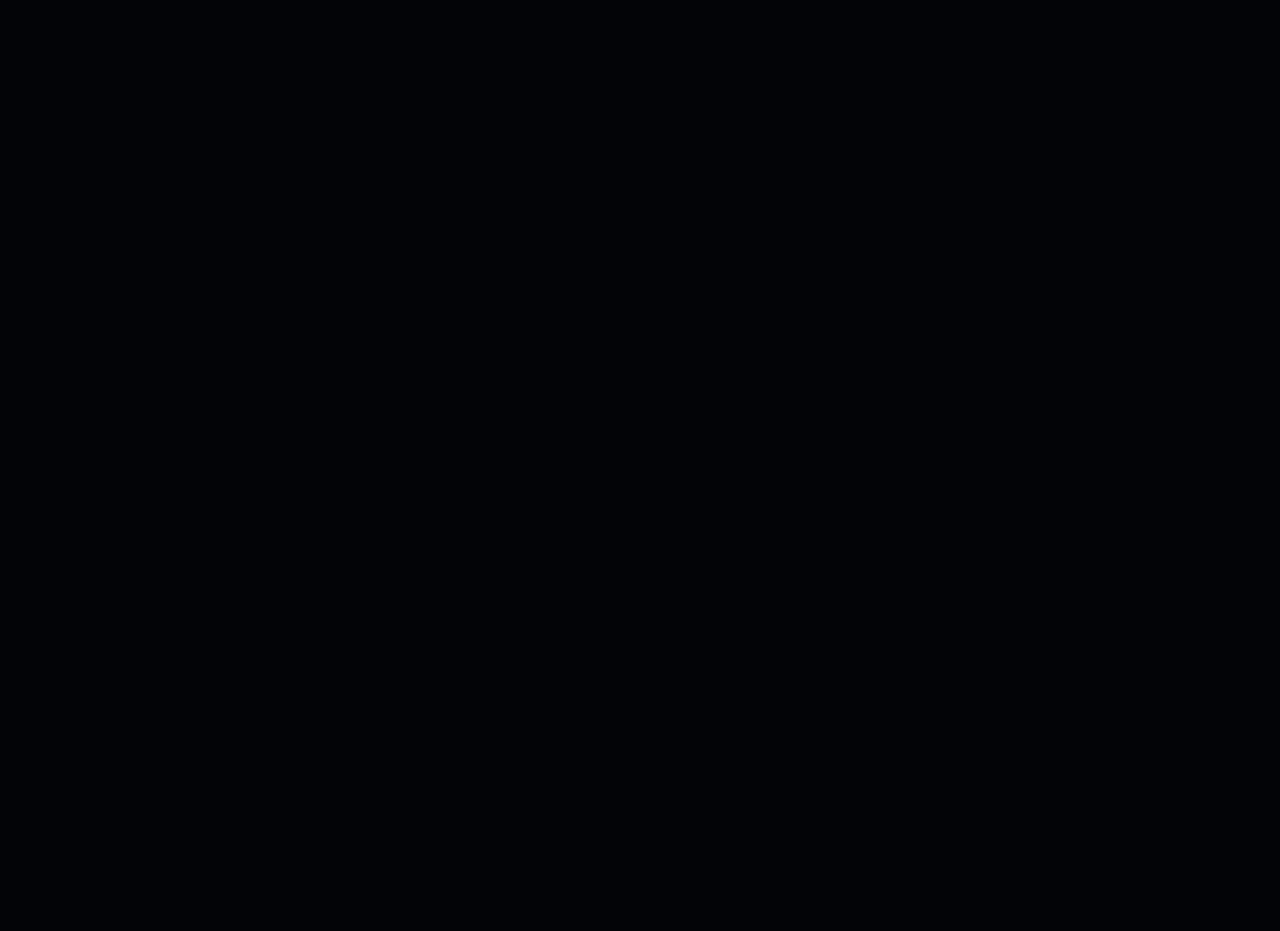
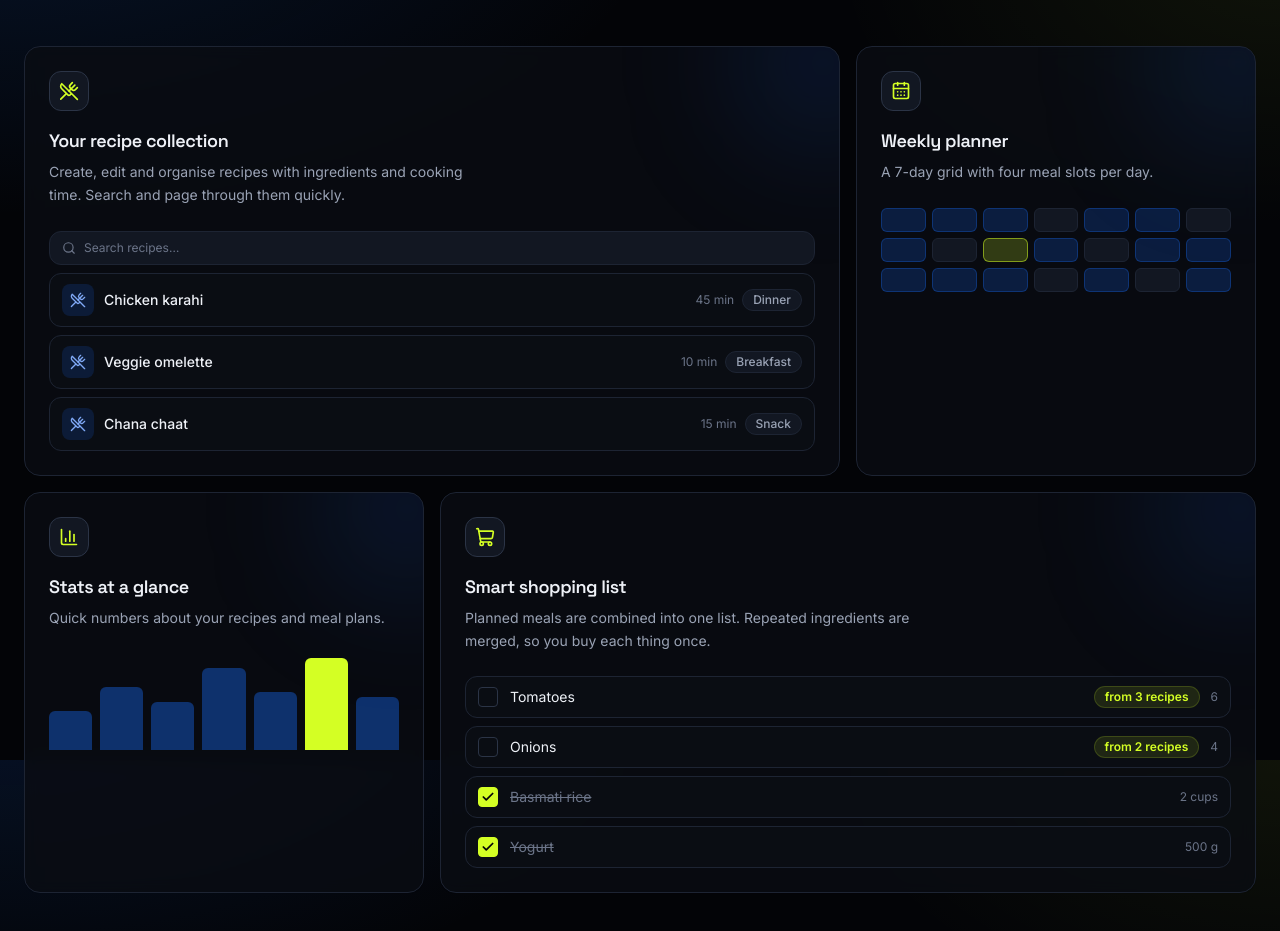
Before and after one commit to MohidWebDev/recipe-meal-planner, a React (Vite) app in the folder client/: page / in a window 1280 px wide. Shown: the part 1640-2571 px from the top of the page. Before the commit the page ends 1385 px from the top, so only its background shows below. Built offline with nearby package versions, Linux system fonts and the light colour scheme; no server answers.

Commit message:
feat: add bento features grid to landing page

```diff
--- /dev/null
+++ b/client/src/components/landing/Features.jsx
@@ -0,0 +1,193 @@
+import {
+  BarChart3,
+  CalendarDays,
+  Check,
+  Search,
+  ShoppingCart,
+  UtensilsCrossed,
+} from "lucide-react";
+
+/* ---------- Mini illustrations (plain divs, no images) ---------- */
+
+function RecipesArt() {
+  const rows = [
+    { name: "Chicken karahi", meta: "45 min", tag: "Dinner" },
+    { name: "Veggie omelette", meta: "10 min", tag: "Breakfast" },
+    { name: "Chana chaat", meta: "15 min", tag: "Snack" },
+  ];
+  return (
+    <div className="mt-6 space-y-2" aria-hidden="true">
+      <div className="flex items-center gap-2 rounded-xl border border-line bg-raised px-3 py-2 text-xs text-subtle">
+        <Search className="h-3.5 w-3.5" />
+        Search recipes…
+      </div>
+      {rows.map(({ name, meta, tag }) => (
+        <div
+          key={name}
+          className="flex items-center justify-between gap-3 rounded-xl border border-line bg-surface px-3 py-2.5"
+        >
+          <span className="flex min-w-0 items-center gap-2.5">
+            <span className="flex h-8 w-8 shrink-0 items-center justify-center rounded-lg bg-brand/20 text-brand-light">
+              <UtensilsCrossed className="h-4 w-4" />
+            </span>
+            <span className="truncate text-sm font-medium text-fg">{name}</span>
+          </span>
+          <span className="flex shrink-0 items-center gap-2">
+            <span className="hidden text-xs text-subtle sm:inline">{meta}</span>
+            <span className="badge">{tag}</span>
+          </span>
+        </div>
+      ))}
+    </div>
+  );
+}
+
+function PlannerArt() {
+  const filled = [
+    1, 1, 1, 0, 1, 1, 0, 1, 0, 1, 1, 0, 1, 1, 1, 1, 1, 0, 1, 0, 1,
+  ];
+  return (
+    <div className="mt-6 grid grid-cols-7 gap-1.5" aria-hidden="true">
+      {filled.map((on, i) => (
+        <span
+          key={i}
+          className={`h-6 rounded-md border ${
+            on
+              ? i === 9
+                ? "border-accent/50 bg-accent/20"
+                : "border-brand/40 bg-brand/25"
+              : "border-line bg-raised"
+          }`}
+        />
+      ))}
+    </div>
+  );
+}
+
+function ShoppingArt() {
+  const items = [
+    { name: "Tomatoes", qty: "6", note: "from 3 recipes", done: false },
+    { name: "Onions", qty: "4", note: "from 2 recipes", done: false },
+    { name: "Basmati rice", qty: "2 cups", note: "", done: true },
+    { name: "Yogurt", qty: "500 g", note: "", done: true },
+  ];
+  return (
+    <ul className="mt-6 space-y-2" aria-hidden="true">
+      {items.map(({ name, qty, note, done }) => (
+        <li
+          key={name}
+          className="flex items-center gap-3 rounded-xl border border-line bg-surface px-3 py-2.5 text-sm"
+        >
+          <span
+            className={`flex h-5 w-5 shrink-0 items-center justify-center rounded border ${
+              done ? "border-accent bg-accent text-ink" : "border-line-strong"
+            }`}
+          >
+            {done && <Check className="h-3.5 w-3.5" strokeWidth={3} />}
+          </span>
+          <span
+            className={`flex-1 truncate ${done ? "text-subtle line-through" : "text-fg"}`}
+          >
+            {name}
+          </span>
+          {note && (
+            <span className="badge-accent hidden sm:inline-flex">{note}</span>
+          )}
+          <span className="text-xs text-subtle">{qty}</span>
+        </li>
+      ))}
+    </ul>
+  );
+}
+
+function StatsArt() {
+  const bars = [40, 65, 50, 85, 60, 95, 55];
+  return (
+    <div className="mt-6 flex h-24 items-end gap-2" aria-hidden="true">
+      {bars.map((h, i) => (
+        <span
+          key={i}
+          style={{ height: `${h}%` }}
+          className={`flex-1 rounded-t-md ${i === 5 ? "bg-accent" : "bg-brand/50"}`}
+        />
+      ))}
+    </div>
+  );
+}
+
+/* ---------- Tiles ---------- */
+
+const TILES = [
+  {
+    icon: UtensilsCrossed,
+    title: "Your recipe collection",
+    text: "Create, edit and organise recipes with ingredients and cooking time. Search and page through them quickly.",
+    art: RecipesArt,
+    span: "md:col-span-4",
+  },
+  {
+    icon: CalendarDays,
+    title: "Weekly planner",
+    text: "A 7-day grid with four meal slots per day.",
+    art: PlannerArt,
+    span: "md:col-span-2",
+  },
+  {
+    icon: BarChart3,
+    title: "Stats at a glance",
+    text: "Quick numbers about your recipes and meal plans.",
+    art: StatsArt,
+    span: "md:col-span-2",
+  },
+  {
+    icon: ShoppingCart,
+    title: "Smart shopping list",
+    text: "Planned meals are combined into one list. Repeated ingredients are merged, so you buy each thing once.",
+    art: ShoppingArt,
+    span: "md:col-span-4",
+  },
+];
+
+export default function Features() {
+  return (
+    <section id="features" className="border-t border-line/60 py-20 sm:py-24">
+      <div className="mx-auto max-w-7xl px-4 sm:px-6">
+        <div className="mx-auto max-w-2xl text-center">
+          <p className="eyebrow">Features</p>
+          <h2 className="mt-3 text-3xl font-bold sm:text-4xl">
+            Everything you need to eat well, nothing you don't
+          </h2>
+          <p className="mt-4 text-muted">
+            Four focused tools that work together.
+          </p>
+        </div>
+
+        <div className="mt-14 grid gap-4 md:grid-cols-6">
+          {TILES.map(({ icon: Icon, title, text, art: Art, span }) => (
+            <article
+              key={title}
+              className={`card group relative overflow-hidden p-6 transition duration-300 hover:border-line-strong ${span}`}
+            >
+              {/* Corner glow that brightens on hover */}
+              <div
+                className="pointer-events-none absolute -top-16 -right-16 h-40 w-40 rounded-full bg-brand/20 blur-3xl transition duration-500 group-hover:bg-brand/35"
+                aria-hidden="true"
+              />
+
+              <div className="relative">
+                <span className="flex h-10 w-10 items-center justify-center rounded-xl border border-line-strong bg-raised text-accent">
+                  <Icon className="h-5 w-5" aria-hidden="true" />
+                </span>
+                <h3 className="mt-4 text-lg font-semibold">{title}</h3>
+                <p className="mt-1.5 max-w-md text-sm leading-relaxed text-muted">
+                  {text}
+                </p>
+                <Art />
+              </div>
+            </article>
+          ))}
+        </div>
+      </div>
+    </section>
+  );
+}
--- a/client/src/pages/Landing.jsx
+++ b/client/src/pages/Landing.jsx
@@ -4,6 +4,7 @@ import Loader from "../components/common/Loader";
 import Navbar from "../components/common/Navbar";
 import Hero from "../components/landing/Hero";
 import HowItWorks from "../components/landing/HowItWorks";
+import Features from "../components/landing/Features";
 
 const SECTION_LINKS = [
   { href: "#how-it-works", label: "How it works" },
@@ -24,7 +25,7 @@ export default function Landing() {
       <main>
         <Hero />
         <HowItWorks />
-        {/* Step 5: <Features /> */}
+        <Features />
         {/* Step 6: <CtaBand /> */}
       </main>
       {/* Step 6: <LandingFooter /> */}
```
